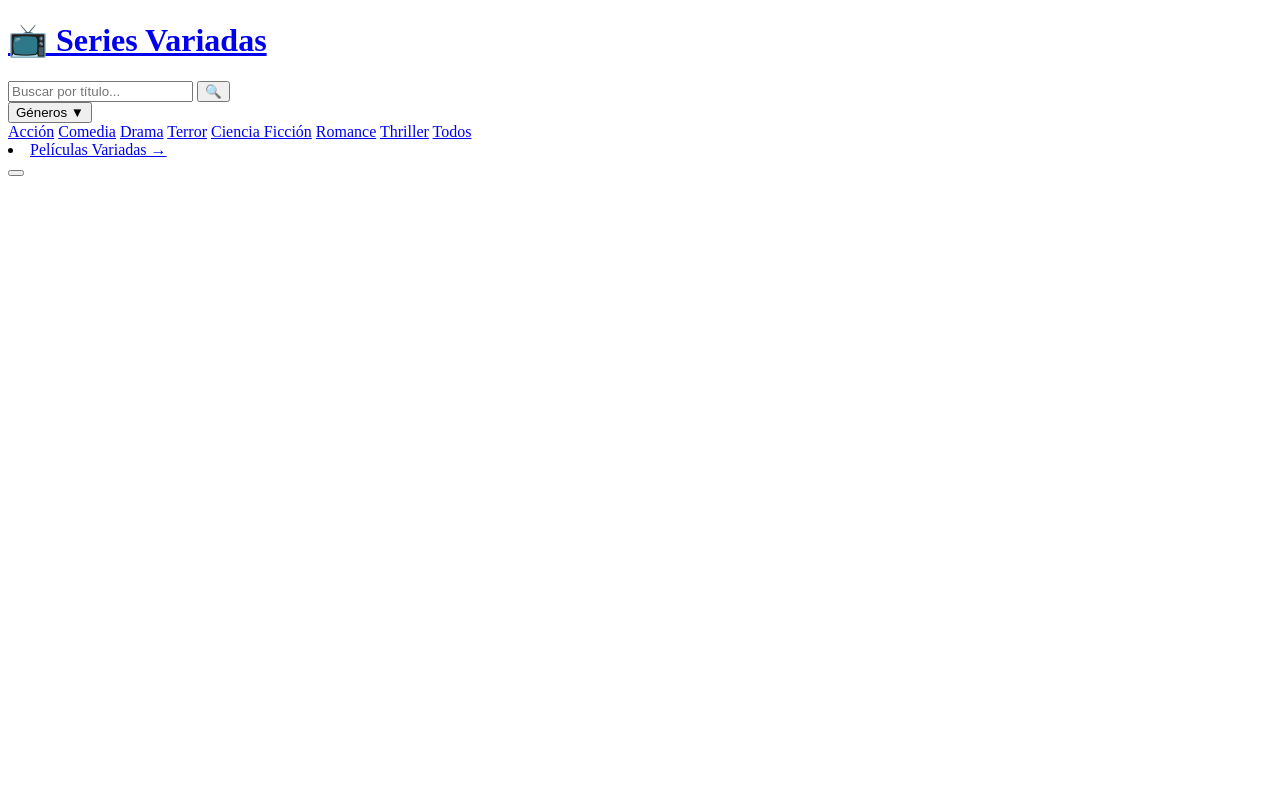
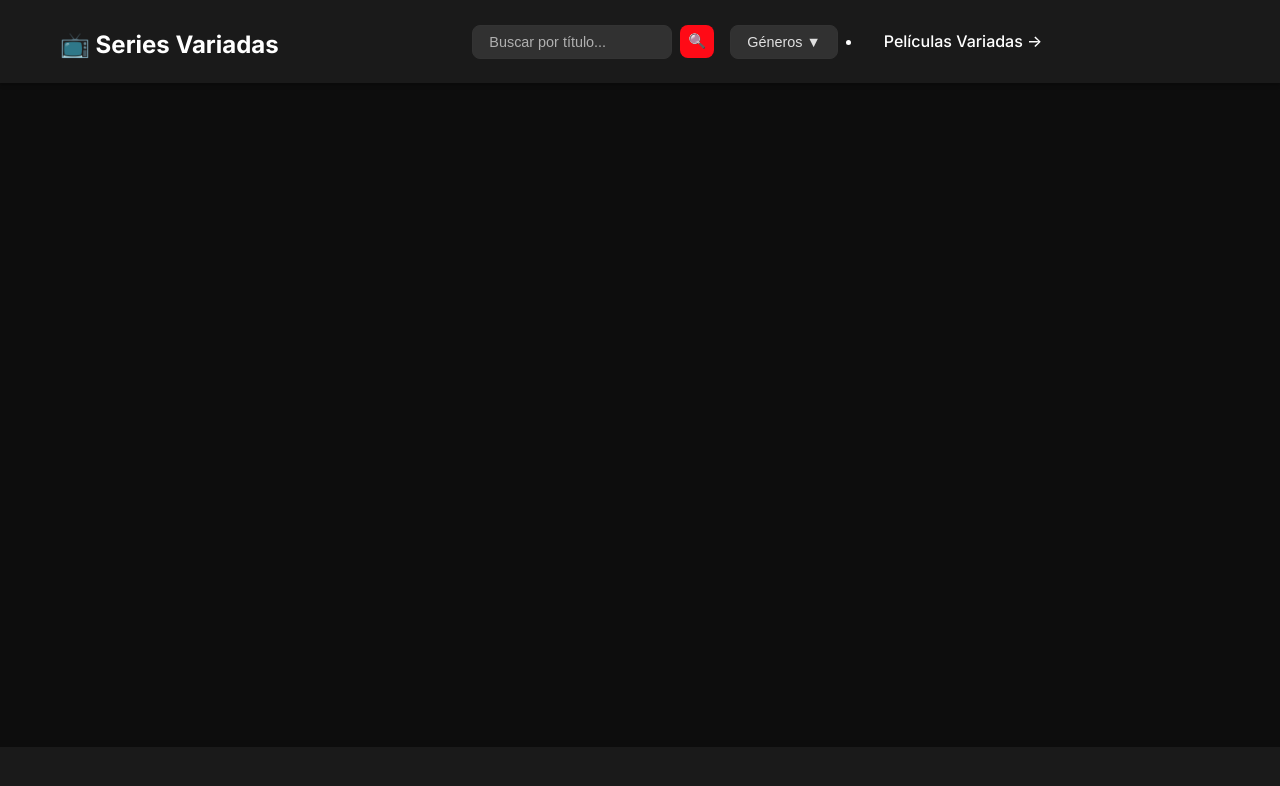
Before and after one commit to entvar/peliculas-variadas, a website: page series/index.html in a window 1280 px wide. Drawn offline with Linux system fonts and the light colour scheme; files that its build step writes are made by us from their sources; the site is published under a folder, as on GitHub Pages, so addresses that start at the root find nothing.

Commit message:
🔧 Corregir rutas CSS a relativas para GitHub Pages

```diff
--- a/index.html
+++ b/index.html
@@ -7,7 +7,7 @@
     <meta name="robots" content="index, follow">
     <meta name="author" content="Películas Variadas">
     <link rel="canonical" href="/peliculas-series/">
-    <link rel="stylesheet" href="/peliculas-series/styles/main.css">
+    <link rel="stylesheet" href="./styles/main.css">
     <link rel="preconnect" href="https://fonts.googleapis.com">
     <link rel="preconnect" href="https://fonts.gstatic.com" crossorigin>
     <link href="https://fonts.googleapis.com/css2?family=Inter:wght@300;400;500;600;700&display=swap" rel="stylesheet">
--- a/series/index.html
+++ b/series/index.html
@@ -7,7 +7,7 @@
     <meta name="robots" content="index, follow">
     <meta name="author" content="Series Variadas">
     <link rel="canonical" href="/peliculas-series/series/">
-    <link rel="stylesheet" href="/peliculas-series/series/styles/main.css">
+    <link rel="stylesheet" href="./styles/main.css">
     <link rel="preconnect" href="https://fonts.googleapis.com">
     <link rel="preconnect" href="https://fonts.gstatic.com" crossorigin>
     <link href="https://fonts.googleapis.com/css2?family=Inter:wght@300;400;500;600;700&display=swap" rel="stylesheet">
```
